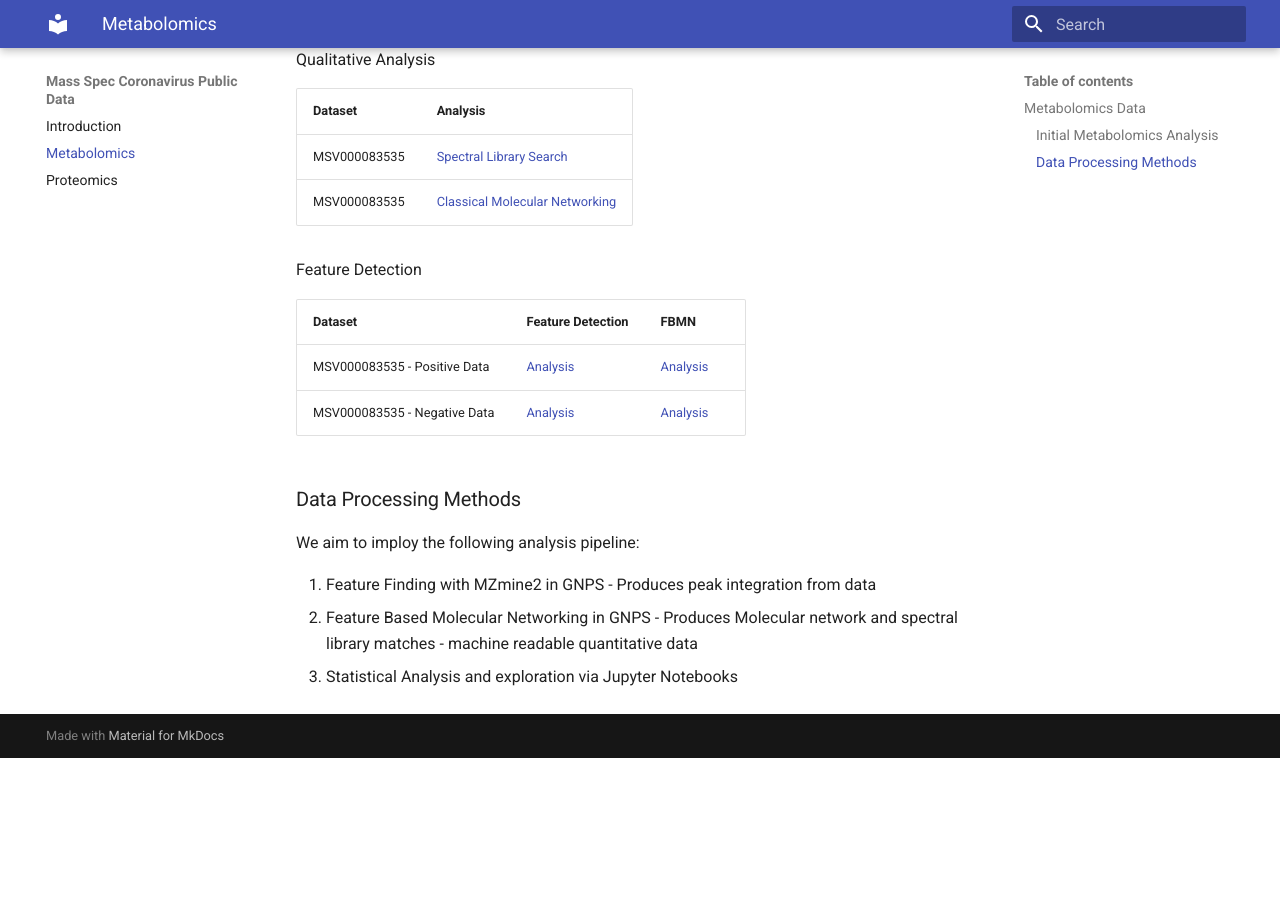
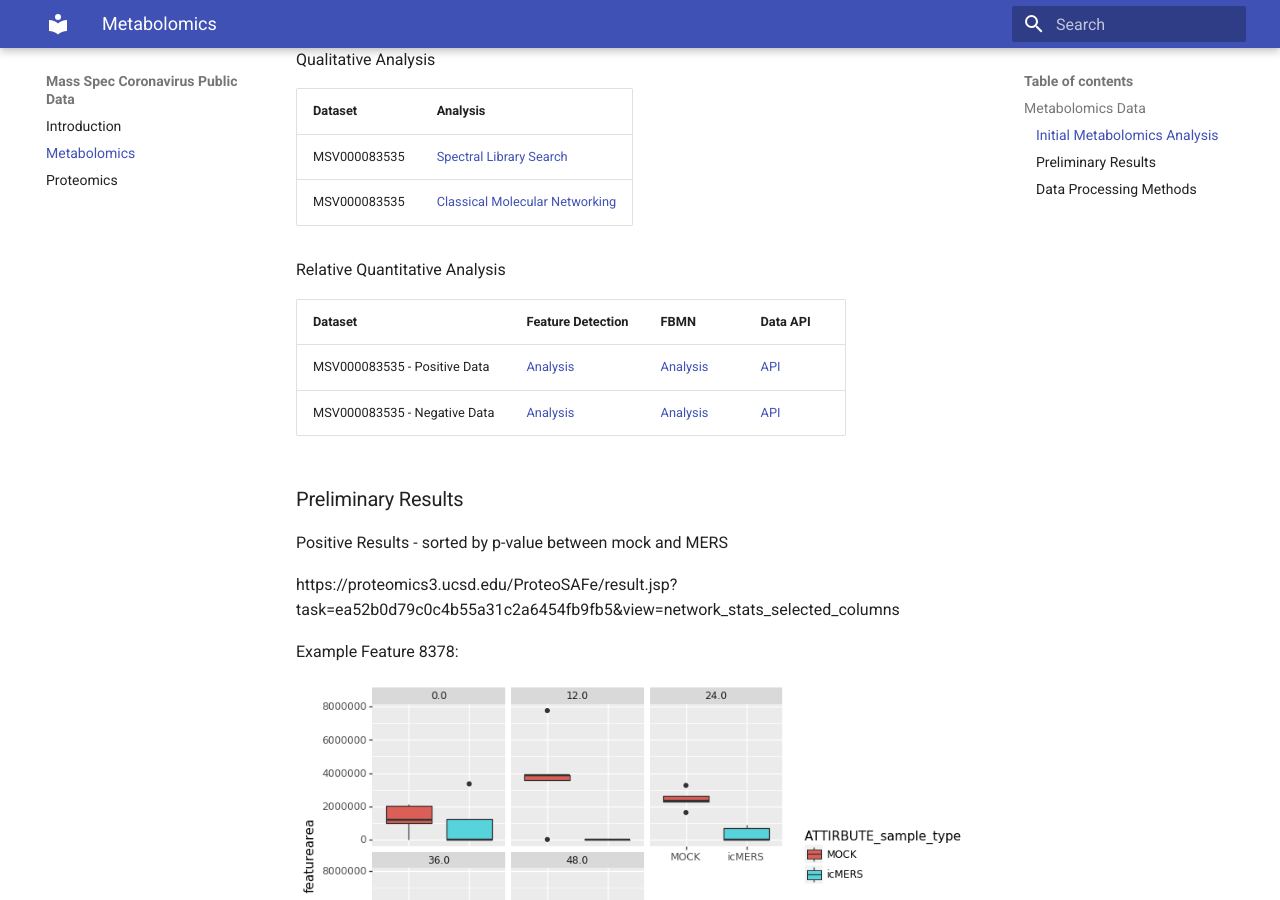
Before and after one commit to mwang87/MassSpec-Coronavirus-Project-Docs, an MkDocs documentation site: the page built from docs/metabolomics.md, in a window 1280 px wide and 900 px high, scrolled down 649 px. Built offline with MkDocs 1.6.1 and Material for MkDocs 9.7.7, drawn with Linux system fonts in a browser that asks for light colours; before the commit the page ends 1407 px from its top, so only the background shows below that.

Commit message:
adding image

```diff
--- a/docs/metabolomics.md
+++ b/docs/metabolomics.md
@@ -14,7 +14,6 @@ These data from [Thomas O. Metz's Lab](https://www.pnnl.gov/science/staff/staff_
 
 ### Initial Metabolomics Analysis
 
-
 Qualitative Analysis
 
 
@@ -24,12 +23,23 @@ Qualitative Analysis
 | MSV000083535 |  [Classical Molecular Networking](https://gnps.ucsd.edu/ProteoSAFe/status.jsp?task=bf38981e2a644febaf0ff7120d0f5ec2)    |
 
 
-Feature Detection
+Relative Quantitative Analysis
 
-| Dataset | Feature Detection | FBMN |
-|-------------|------|-----------|
-| MSV000083535 - Positive Data |  [Analysis](https://proteomics2.ucsd.edu/ProteoSAFe/status.jsp?task=91d37d9207d244fda93fd33d8b9417a0)    |   [Analysis](https://proteomics2.ucsd.edu/ProteoSAFe/status.jsp?task=ea52b0d79c0c4b55a31c2a6454fb9fb5) |
-| MSV000083535 - Negative Data |  [Analysis](https://proteomics2.ucsd.edu/ProteoSAFe/status.jsp?task=9c46288f9c754bd5931fed17414db7b4)    |   [Analysis](https://proteomics2.ucsd.edu/ProteoSAFe/status.jsp?task=3ed2ee9297ed47f09b42825370895ee9) |
+| Dataset | Feature Detection | FBMN | Data API |
+|-------------|------|-----------|----------|
+| MSV000083535 - Positive Data |  [Analysis](https://proteomics3.ucsd.edu/ProteoSAFe/status.jsp?task=91d37d9207d244fda93fd33d8b9417a0)    |   [Analysis](https://proteomics3.ucsd.edu/ProteoSAFe/status.jsp?task=ea52b0d79c0c4b55a31c2a6454fb9fb5) | [API](https://proteomics2.ucsd.edu/ProteoSAFe/DownloadResultFile?task=ea52b0d79c0c4b55a31c2a6454fb9fb5&file=feature_statistics/data_long.csv) |
+| MSV000083535 - Negative Data |  [Analysis](https://proteomics3.ucsd.edu/ProteoSAFe/status.jsp?task=9c46288f9c754bd5931fed17414db7b4)    |   [Analysis](https://proteomics3.ucsd.edu/ProteoSAFe/status.jsp?task=3ed2ee9297ed47f09b42825370895ee9) | [API](https://proteomics2.ucsd.edu/ProteoSAFe/DownloadResultFile?task=3ed2ee9297ed47f09b42825370895ee9&file=feature_statistics/data_long.csv) |
+
+### Preliminary Results
+
+Positive Results - sorted by p-value between mock and MERS
+
+https://proteomics3.ucsd.edu/ProteoSAFe/result.jsp?task=ea52b0d79c0c4b55a31c2a6454fb9fb5&view=network_stats_selected_columns
+
+Example Feature 8378:
+
+![](images/metabolomics/8378_pos.png)
+
 
 ### Data Processing Methods
 
```
Also changed, not shown: docs/images/metabolomics/8378_pos.png (added).
